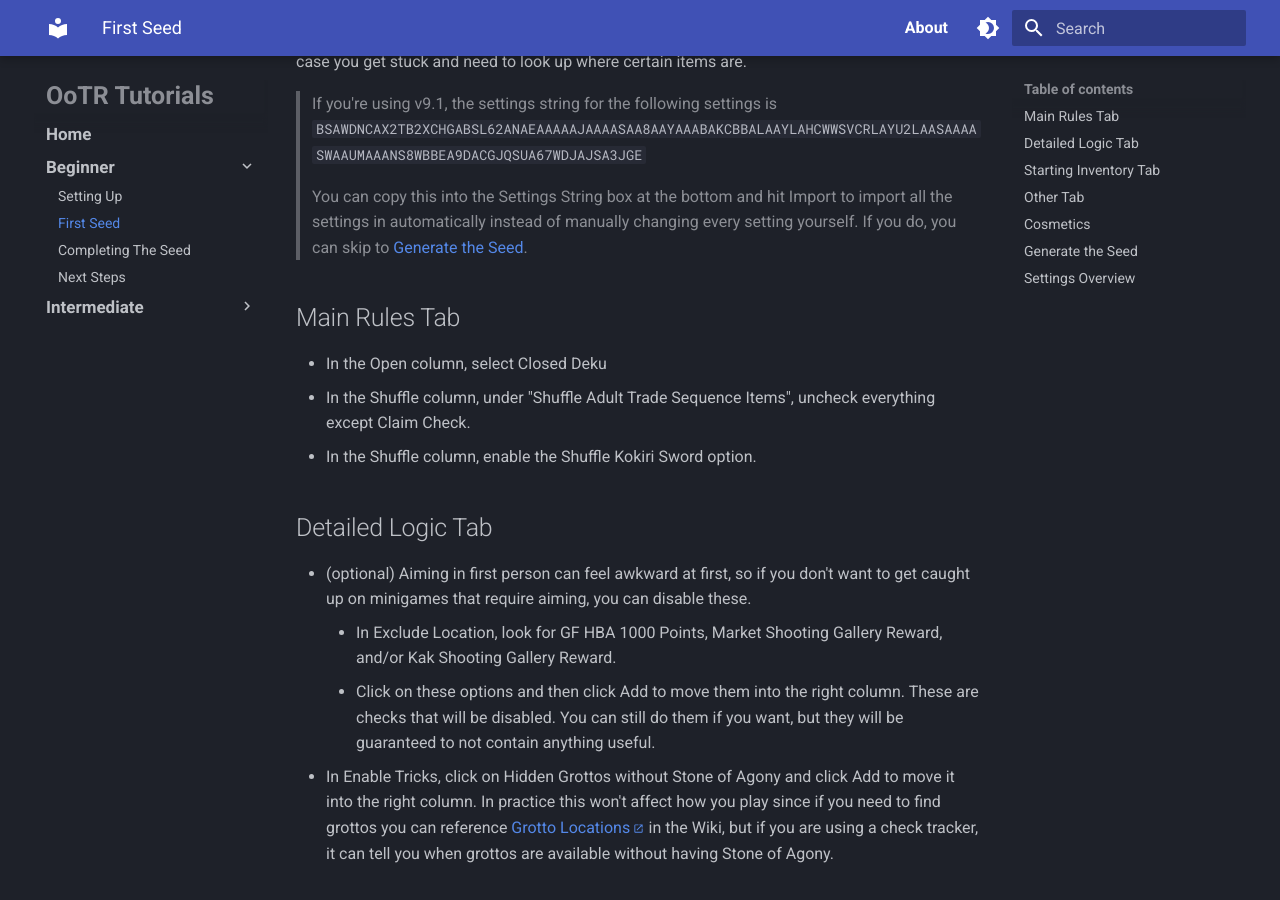
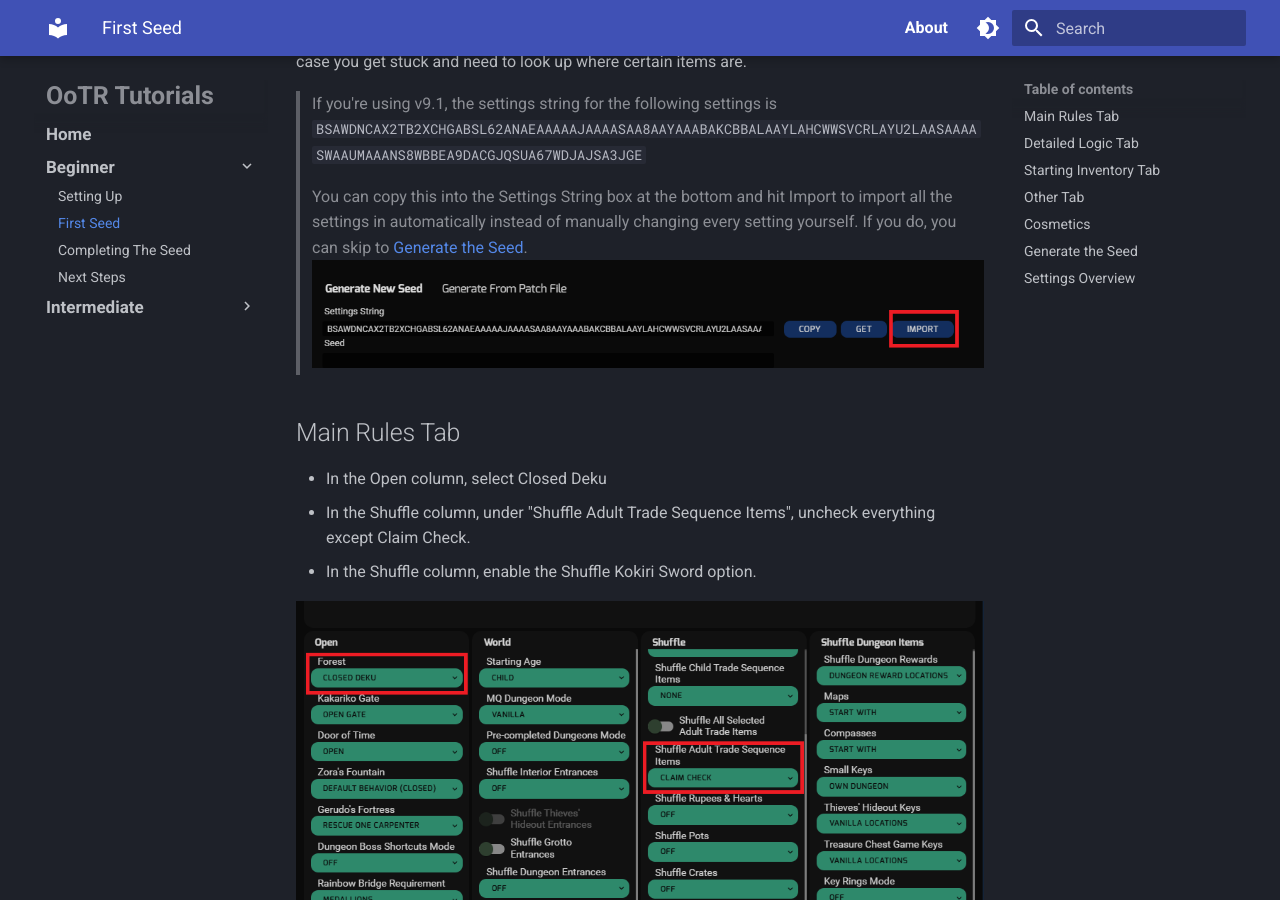
Before and after one commit to flee135/OoTR-Tutorials, an MkDocs documentation site: the page built from docs/beginner/first-seed.md, in a window 1280 px wide and 900 px high, scrolled down 468 px. Built offline with MkDocs 1.6.1 and Material for MkDocs 9.7.7, drawn with Linux system fonts in a browser that asks for light colours.

Commit message:
first seed screenshots

```diff
--- a/docs/beginner/first-seed.md
+++ b/docs/beginner/first-seed.md
@@ -11,11 +11,14 @@ I recommend starting with a variation of the Easy Mode preset. On the ROM option
 > If you're using v9.1, the settings string for the following settings is `BSAWDNCAX2TB2XCHGABSL62ANAEAAAAAJAAAASAA8AAYAAABAKCBBALAAYLAHCWWSVCRLAYU2LAASAAAASWAAUMAAANS8WBBEA9DACGJQSUA67WDJAJSA3JGE`
 >
 >You can copy this into the Settings String box at the bottom and hit Import to import all the settings in automatically instead of manually changing every setting yourself. If you do, you can skip to [Generate the Seed](#generate-the-seed).
+> ![Settings String](../images/beginner/settings_string.png)
 
 ## Main Rules Tab
 - In the Open column, select Closed Deku
 - In the Shuffle column, under "Shuffle Adult Trade Sequence Items", uncheck everything except Claim Check.
 - In the Shuffle column, enable the Shuffle Kokiri Sword option.
+
+![Main Rules](../images/beginner/main_rules.png)
 
 ## Detailed Logic Tab
 - (optional) Aiming in first person can feel awkward at first, so if you don't want to get caught up on minigames that require aiming, you can disable these.
```
Also changed, not shown: other parts of docs/beginner/first-seed.md (+6 -0 lines), docs/images/beginner/detailed_logic.png (added), docs/images/beginner/main_rules.png (added), docs/images/beginner/other.png (added), docs/images/beginner/settings_string.png (added), docs/images/beginner/starting_items.png (added).
